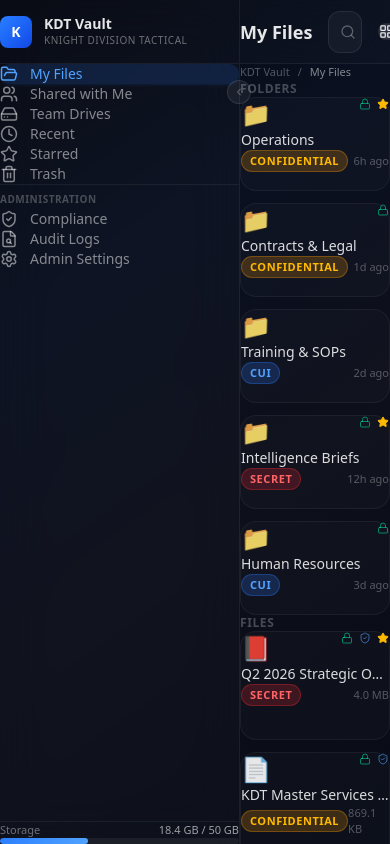
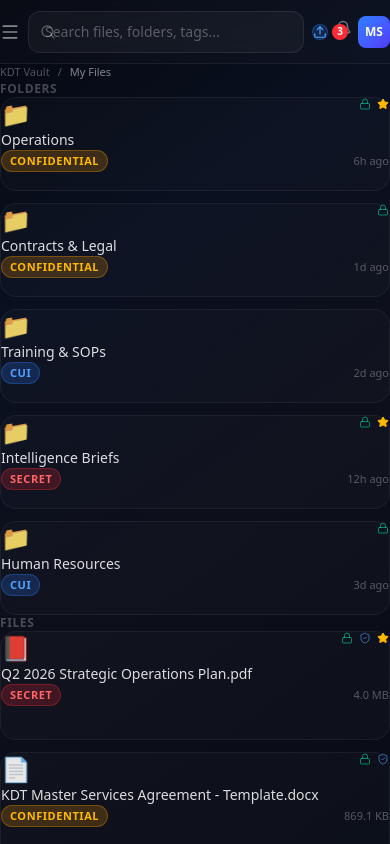
Before and after one commit to hugirecon/kdt-vault, a Next.js app: page / in a window 390 px wide. Built offline with nearby package versions, Linux system fonts and the light colour scheme.

Commit message:
feat: full mobile responsive design

```diff
--- a/src/app/layout.tsx
+++ b/src/app/layout.tsx
@@ -19,7 +19,10 @@
 }>) {
   return (
     <html lang="en" className="dark">
-      <body className={`${inter.variable} font-sans antialiased`}>
+      <head>
+        <meta name="viewport" content="width=device-width, initial-scale=1, maximum-scale=1, user-scalable=no" />
+      </head>
+      <body className={`${inter.variable} font-sans antialiased overflow-hidden`}>
         {children}
       </body>
     </html>
--- a/src/app/page.tsx
+++ b/src/app/page.tsx
@@ -1,6 +1,6 @@
 'use client';
 
-import { useState, useMemo } from 'react';
+import { useState, useMemo, useEffect } from 'react';
 import { NavSection, ViewMode, FileItem } from '@/lib/types';
 import { mockFiles, starredFiles, recentFiles, folders, documents } from '@/lib/mock-data';
 import Sidebar from '@/components/Sidebar';
@@ -35,6 +35,20 @@
   const [selectedFile, setSelectedFile] = useState<FileItem | null>(null);
   const [showUpload, setShowUpload] = useState(false);
   const [selectedFiles, setSelectedFiles] = useState<string[]>([]);
+  const [sidebarOpen, setSidebarOpen] = useState(false);
+
+  // Close sidebar on route change for mobile
+  const handleNavigate = (s: NavSection) => {
+    setActiveSection(s);
+    setSelectedFile(null);
+    setSidebarOpen(false);
+  };
+
+  const handleFileClick = (file: FileItem) => {
+    setSelectedFile(selectedFile?.id === file.id ? null : file);
+    // Close sidebar on mobile when clicking a file
+    setSidebarOpen(false);
+  };
 
   const getFilesForSection = (): FileItem[] => {
     let files: FileItem[] = [];
@@ -59,16 +73,25 @@
 
   const displayFiles = useMemo(() => getFilesForSection(), [activeSection, searchQuery]);
 
-  const handleFileClick = (file: FileItem) => {
-    setSelectedFile(selectedFile?.id === file.id ? null : file);
-  };
-
   const isFileView = ['my-files', 'shared', 'recent', 'starred'].includes(activeSection);
   const showViewToggle = isFileView;
 
   return (
-    <div className="flex h-screen overflow-hidden">
-      <Sidebar activeSection={activeSection} onNavigate={(s) => { setActiveSection(s); setSelectedFile(null); }} />
+    <div className="flex h-screen overflow-hidden relative">
+      {/* Mobile sidebar overlay */}
+      {sidebarOpen && (
+        <div
+          className="fixed inset-0 bg-black/50 backdrop-blur-sm z-30 md:hidden"
+          onClick={() => setSidebarOpen(false)}
+        />
+      )}
+
+      <Sidebar
+        activeSection={activeSection}
+        onNavigate={handleNavigate}
+        isOpen={sidebarOpen}
+        onClose={() => setSidebarOpen(false)}
+      />
 
       <div className="flex-1 flex flex-col overflow-hidden">
         <Header
@@ -78,6 +101,7 @@
           onSearchChange={setSearchQuery}
           onUploadClick={() => setShowUpload(true)}
           title={sectionTitles[activeSection]}
+          onMenuClick={() => setSidebarOpen(true)}
         />
 
         <div className="flex-1 flex overflow-hidden">
--- a/src/components/AuditLog.tsx
+++ b/src/components/AuditLog.tsx
@@ -22,7 +22,7 @@
   return (
     <div className="space-y-4 animate-fade-in">
       {/* Filters */}
-      <div className="flex flex-wrap items-center gap-3">
+      <div className="flex flex-col sm:flex-row flex-wrap items-stretch sm:items-center gap-3">
         <div className="relative flex-1 max-w-sm">
           <Search size={14} className="absolute left-3 top-1/2 -translate-y-1/2 text-white/30" />
           <input
@@ -62,7 +62,8 @@
       </div>
 
       {/* Log entries */}
-      <div className="glass-panel overflow-hidden">
+      <div className="glass-panel overflow-hidden overflow-x-auto">
+        <div className="min-w-[700px]">
         {/* Header */}
         <div className="grid grid-cols-[140px_130px_100px_1fr_120px_100px] gap-3 px-4 py-2.5 border-b border-white/[0.05]">
           {['Timestamp', 'User', 'Action', 'Target', 'Classification', 'IP Address'].map((h) => (
@@ -107,6 +108,7 @@
         {filtered.length === 0 && (
           <div className="text-center py-12 text-white/25 text-sm">No matching audit entries</div>
         )}
+        </div>
       </div>
 
       {/* Summary */}
--- a/src/components/FileList.tsx
+++ b/src/components/FileList.tsx
@@ -39,7 +39,8 @@
   );
 
   return (
-    <div className="glass-panel overflow-hidden">
+    <div className="glass-panel overflow-hidden overflow-x-auto">
+      <div className="min-w-[600px]">
       {/* Header row */}
       <div className="grid grid-cols-[1fr_120px_100px_140px_100px] gap-4 px-4 py-2.5 border-b border-white/[0.05]">
         <ColHeader col="name" label="Name" />
@@ -100,6 +101,7 @@
           </div>
         ))}
       </div>
+      </div>
     </div>
   );
 }
--- a/src/components/Header.tsx
+++ b/src/components/Header.tsx
@@ -1,7 +1,7 @@
 'use client';
 
 import { useState, useRef, useEffect } from 'react';
-import { Search, Bell, Upload, LayoutGrid, List, Filter, X } from 'lucide-react';
+import { Search, Bell, Upload, LayoutGrid, List, Filter, X, Menu } from 'lucide-react';
 import { cn } from '@/lib/utils';
 import { ViewMode, ClassificationLevel } from '@/lib/types';
 import { mockNotifications, currentUser } from '@/lib/mock-data';
@@ -14,6 +14,7 @@
   onSearchChange: (query: string) => void;
   onUploadClick: () => void;
   title: string;
+  onMenuClick?: () => void;
 }
 
 export default function Header({
@@ -23,6 +24,7 @@
   onSearchChange,
   onUploadClick,
   title,
+  onMenuClick,
 }: HeaderProps) {
   const [showNotifications, setShowNotifications] = useState(false);
   const [showProfile, setShowProfile] = useState(false);
@@ -40,9 +42,19 @@
   }, []);
 
   return (
-    <header className="h-16 border-b border-white/[0.06] bg-white/[0.02] backdrop-blur-xl flex items-center justify-between px-6 gap-4">
-      {/* Title */}
-      <h1 className="text-lg font-semibold text-white/90 shrink-0">{title}</h1>
+    <header className="h-16 border-b border-white/[0.06] bg-white/[0.02] backdrop-blur-xl flex items-center justify-between px-3 md:px-6 gap-2 md:gap-4">
+      {/* Hamburger + Title */}
+      <div className="flex items-center gap-2 shrink-0">
+        {onMenuClick && (
+          <button
+            onClick={onMenuClick}
+            className="md:hidden p-2 rounded-lg text-white/50 hover:text-white/80 hover:bg-white/[0.04] transition-all"
+          >
+            <Menu size={20} />
+          </button>
+        )}
+        <h1 className="text-base md:text-lg font-semibold text-white/90 hidden sm:block">{title}</h1>
+      </div>
 
       {/* Search */}
       <div className="flex-1 max-w-xl">
@@ -67,9 +79,9 @@
       </div>
 
       {/* Actions */}
-      <div className="flex items-center gap-2">
-        {/* View toggle */}
-        <div className="flex items-center bg-white/[0.04] rounded-lg border border-white/[0.06] p-0.5">
+      <div className="flex items-center gap-1.5 md:gap-2">
+        {/* View toggle - hidden on mobile */}
+        <div className="hidden md:flex items-center bg-white/[0.04] rounded-lg border border-white/[0.06] p-0.5">
           <button
             onClick={() => onViewModeChange('grid')}
             className={cn(
@@ -93,10 +105,10 @@
         {/* Upload */}
         <button
           onClick={onUploadClick}
-          className="flex items-center gap-2 px-3.5 py-1.5 bg-blue-500/20 text-blue-400 border border-blue-500/30 rounded-lg text-sm font-medium hover:bg-blue-500/30 transition-all duration-200"
+          className="flex items-center gap-2 px-2.5 md:px-3.5 py-1.5 bg-blue-500/20 text-blue-400 border border-blue-500/30 rounded-lg text-sm font-medium hover:bg-blue-500/30 transition-all duration-200"
         >
           <Upload size={14} />
-          <span>Upload</span>
+          <span className="hidden md:inline">Upload</span>
         </button>
 
         {/* Notifications */}
@@ -143,9 +155,9 @@
         <div className="relative" ref={profileRef}>
           <button
             onClick={() => setShowProfile(!showProfile)}
-            className="flex items-center gap-2.5 pl-3 pr-1 py-1 rounded-xl hover:bg-white/[0.04] transition-all duration-200"
+            className="flex items-center gap-2.5 pl-1 md:pl-3 pr-1 py-1 rounded-xl hover:bg-white/[0.04] transition-all duration-200"
           >
-            <div>
+            <div className="hidden md:block">
               <div className="text-xs font-medium text-white/80 text-right">{currentUser.name}</div>
               <div className="text-[10px] text-white/40 text-right">{currentUser.role}</div>
             </div>
--- a/src/components/Sidebar.tsx
+++ b/src/components/Sidebar.tsx
@@ -13,6 +13,7 @@
   Settings,
   ChevronLeft,
   ChevronRight,
+  X,
 } from 'lucide-react';
 import { cn } from '@/lib/utils';
 import { useState } from 'react';
@@ -20,6 +21,8 @@
 interface SidebarProps {
   activeSection: NavSection;
   onNavigate: (section: NavSection) => void;
+  isOpen?: boolean;
+  onClose?: () => void;
 }
 
 const navItems: { id: NavSection; label: string; icon: React.ReactNode; group: string }[] = [
@@ -34,7 +37,7 @@
   { id: 'admin', label: 'Admin Settings', icon: <Settings size={18} />, group: 'admin' },
 ];
 
-export default function Sidebar({ activeSection, onNavigate }: SidebarProps) {
+export default function Sidebar({ activeSection, onNavigate, isOpen, onClose }: SidebarProps) {
   const [collapsed, setCollapsed] = useState(false);
   const mainItems = navItems.filter(i => i.group === 'main');
   const adminItems = navItems.filter(i => i.group === 'admin');
@@ -42,20 +45,33 @@
   return (
     <aside
       className={cn(
-        'relative flex flex-col h-full border-r border-white/[0.06] bg-white/[0.02] backdrop-blur-xl transition-all duration-300',
-        collapsed ? 'w-16' : 'w-60'
+        'flex flex-col h-full border-r border-white/[0.06] bg-white/[0.02] backdrop-blur-xl transition-all duration-300',
+        // Mobile: fixed overlay sidebar
+        'fixed md:relative z-40 md:z-auto',
+        'md:translate-x-0',
+        isOpen ? 'translate-x-0' : '-translate-x-full md:translate-x-0',
+        collapsed ? 'md:w-16 w-60' : 'w-60'
       )}
     >
-      {/* Logo */}
+      {/* Logo + mobile close */}
       <div className="flex items-center gap-3 px-4 h-16 border-b border-white/[0.06]">
         <div className="w-8 h-8 rounded-lg bg-gradient-to-br from-blue-500 to-blue-700 flex items-center justify-center text-white font-bold text-sm shrink-0">
           K
         </div>
         {!collapsed && (
-          <div className="animate-fade-in">
+          <div className="animate-fade-in flex-1">
             <div className="text-sm font-semibold text-white/90 leading-tight">KDT Vault</div>
             <div className="text-[10px] text-white/40 uppercase tracking-wider">Knight Division Tactical</div>
           </div>
+        )}
+        {/* Mobile close button */}
+        {onClose && (
+          <button
+            onClick={onClose}
+            className="md:hidden p-1.5 rounded-lg text-white/40 hover:text-white/70 hover:bg-white/[0.06] transition-all"
+          >
+            <X size={18} />
+          </button>
         )}
       </div>
 
@@ -123,10 +139,10 @@
         </div>
       )}
 
-      {/* Collapse toggle */}
+      {/* Collapse toggle - hidden on mobile */}
       <button
         onClick={() => setCollapsed(!collapsed)}
-        className="absolute -right-3 top-20 w-6 h-6 rounded-full bg-white/[0.06] border border-white/[0.1] flex items-center justify-center text-white/40 hover:text-white/70 hover:bg-white/[0.1] transition-all duration-200 z-10"
+        className="hidden md:flex absolute -right-3 top-20 w-6 h-6 rounded-full bg-white/[0.06] border border-white/[0.1] items-center justify-center text-white/40 hover:text-white/70 hover:bg-white/[0.1] transition-all duration-200 z-10"
       >
         {collapsed ? <ChevronRight size={12} /> : <ChevronLeft size={12} />}
       </button>
--- a/src/components/TrashView.tsx
+++ b/src/components/TrashView.tsx
@@ -22,7 +22,8 @@
       </div>
 
       {/* Trash items */}
-      <div className="glass-panel overflow-hidden">
+      <div className="glass-panel overflow-hidden overflow-x-auto">
+        <div className="min-w-[700px]">
         <div className="grid grid-cols-[1fr_120px_120px_140px_120px] gap-4 px-4 py-2.5 border-b border-white/[0.05]">
           {['Name', 'Classification', 'Deleted By', 'Deleted', 'Auto-Delete'].map(h => (
             <span key={h} className="text-[10px] font-semibold uppercase tracking-wider text-white/25">{h}</span>
@@ -58,6 +59,7 @@
             );
           })}
         </div>
+        </div>
       </div>
 
       {/* Empty state if needed */}
```
Also changed, not shown: src/components/BulkActions.tsx (+6 -5 lines), src/components/DetailPanel.tsx (+12 -3 lines), src/components/FileGrid.tsx (+5 -2 lines), src/components/UploadModal.tsx (+4 -4 lines).
